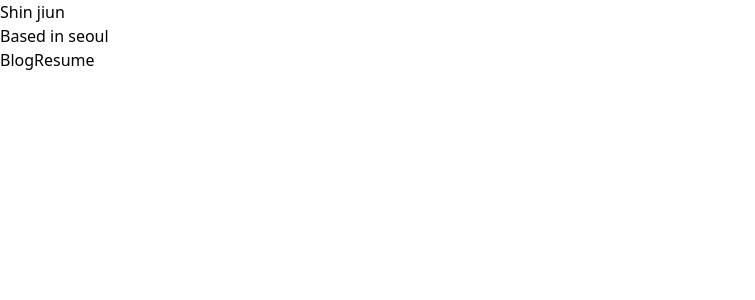
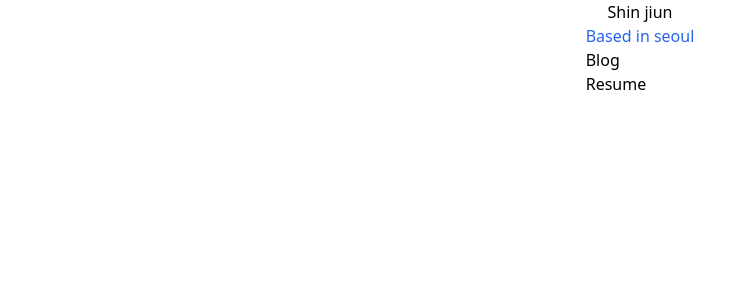
Before and after one commit to jiunshinn/jiun.dev, a Next.js app: page / in a window 1280 px wide. Shown: the top 300 px of the page, without its empty margins (0-755 px from the left). Built offline with nearby package versions, Linux system fonts and the light colour scheme.

Commit message:
flex grid layout

```diff
--- a/components/layout.tsx
+++ b/components/layout.tsx
@@ -10,7 +10,7 @@ export default function Layout({
   children: React.ReactNode
 }) {
   return (
-    <div >
+    <div>
       <Head>
         <link rel="icon" href="/favicon.ico" />
         <meta
@@ -26,12 +26,10 @@ export default function Layout({
         <meta name="og:title" content={siteTitle} />
         <meta name="twitter:card" content="summary_large_image" />
       </Head>
-      <header >
-          <>
-            <Link href="/" >
-                {name}
-            </Link>
-          </>
+      <header className='flex justify-center'>
+          <Link href="/" >
+              {name}
+          </Link>
       </header>
       <main>{children}</main>
     </div>
--- a/src/pages/index.tsx
+++ b/src/pages/index.tsx
@@ -8,13 +8,11 @@ export default function Home() {
       <Head>
         <title>{siteTitle}</title>
       </Head>
-      <section>
-        <p>Based in seoul</p>
-      </section>
-      <section>
-        <Link href='/blogs'>Blog</Link>
-        <Link href='/resume'>Resume</Link>
-      </section>
+        <div className='grid place-content-center'>
+          <p className='text-blue-600'>Based in seoul</p>
+          <Link href='/blogs'>Blog</Link>
+          <Link href='/resume'>Resume</Link>
+        </div>
     </Layout>
   )
 }
--- a/tailwind.config.js
+++ b/tailwind.config.js
@@ -1,12 +1,10 @@
 /** @type {import('tailwindcss').Config} */
 module.exports = {
   content: [
-    "./app/**/*.{js,ts,jsx,tsx}",
-    "./pages/**/*.{js,ts,jsx,tsx}",
+    "./src/**/*.{js,ts,jsx,tsx}",
     "./components/**/*.{js,ts,jsx,tsx}",
 
     // Or if using `src` directory:
-    "./src/**/*.{js,ts,jsx,tsx}",
   ],
   theme: {
     extend: {},
```
Also changed, not shown: 1 other file (tests, documents, lock files or other folders).
